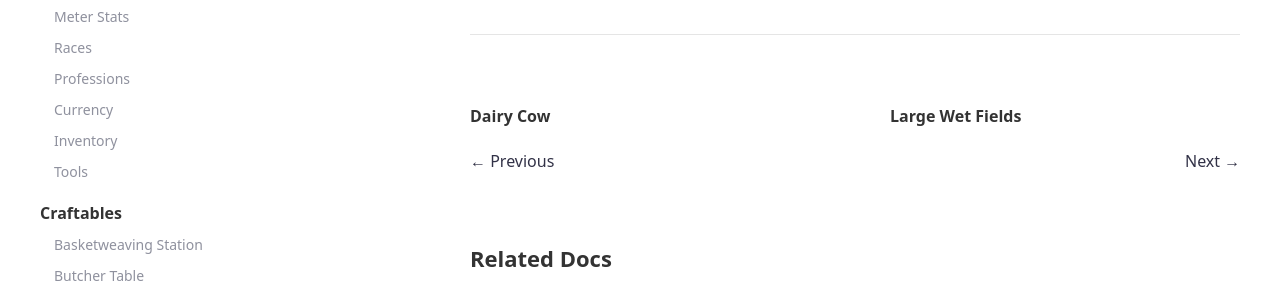
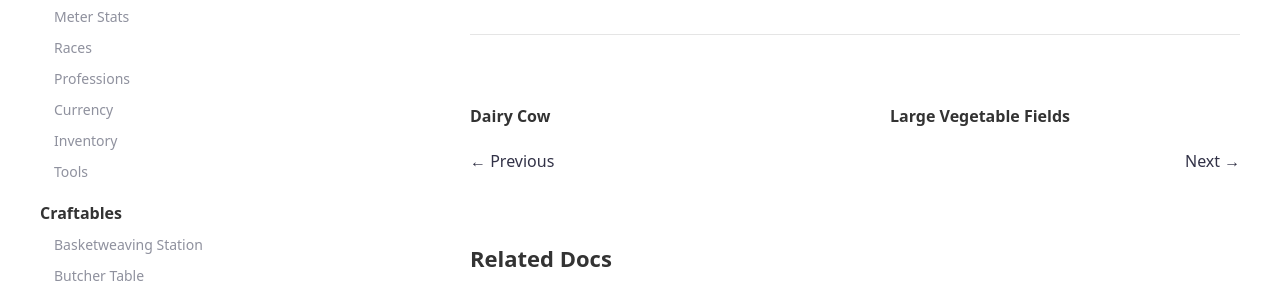
Before and after one commit to SLColonies/Public, a Jekyll site: the page built from _docs/field.md, in a window 1280 px wide and 900 px high, scrolled down 1206 px. Shown: the part 280-578 px from the top of the window. Built offline with Jekyll 4.4.1, drawn with Linux system fonts in a browser that asks for light colours; comment, search, counter and statistics services are not loaded.

Commit message:
Update navigation_docs.yml

```diff
--- a/_data/navigation_docs.yml
+++ b/_data/navigation_docs.yml
@@ -42,6 +42,7 @@
   - coop
   - cow
   - field
+  - vegetable
   - wetfield
   - pig
   - pigpen
```
